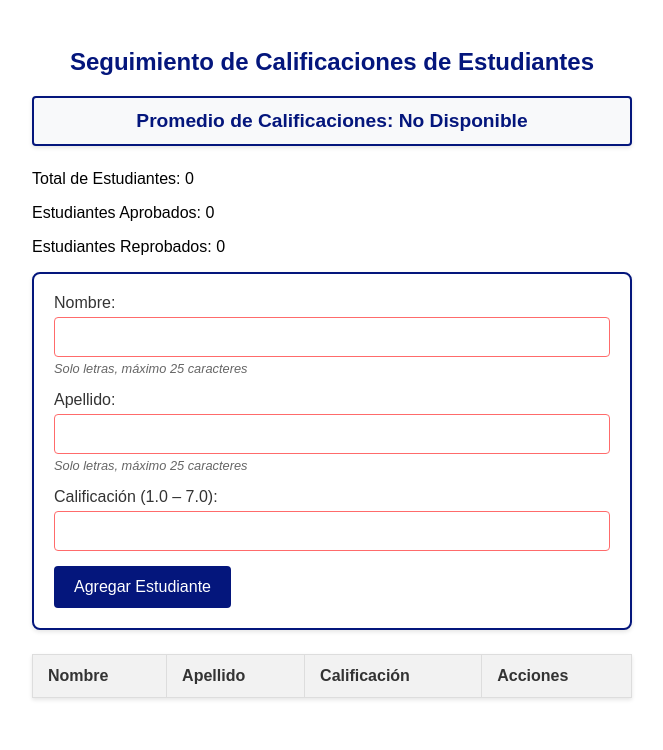
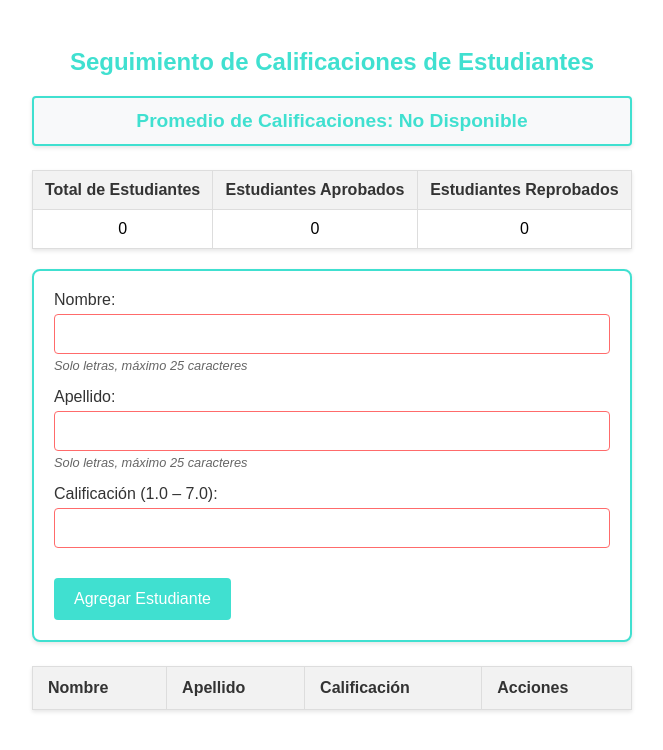
Before and after one commit to rcanifru/Ev2-Rolando-C-Promedios, a plain HTML site: page index.html in a window 1280 px wide. Shown: the whole page, without its empty margins (308-971 px from the left). Drawn offline with Linux system fonts and the light colour scheme.

Commit message:
Diseño Estadisticas

```diff
--- a/index.html
+++ b/index.html
@@ -13,12 +13,23 @@
     <!-- Promedio general -->
     <div id="average">Promedio de Calificaciones: No Disponible</div>
 
-    <!-- Estadísticas adicionales -->
-    <div id="stats">
-      <p>Total de Estudiantes: <span id="totalStudents">0</span></p>
-      <p>Estudiantes Aprobados: <span id="passedCount">0</span></p>
-      <p>Estudiantes Reprobados: <span id="failedCount">0</span></p>
-    </div>
+    <!-- Estadísticas adicionales en tabla -->
+    <table id="statsTable">
+      <thead>
+        <tr>
+          <th>Total de Estudiantes</th>
+          <th>Estudiantes Aprobados</th>
+          <th>Estudiantes Reprobados</th>
+        </tr>
+      </thead>
+      <tbody>
+        <tr>
+          <td><span id="totalStudents">0</span></td>
+          <td><span id="passedCount">0</span></td>
+          <td><span id="failedCount">0</span></td>
+        </tr>
+      </tbody>
+    </table>
 
     <!-- Formulario -->
     <form id="studentForm" novalidate>
@@ -30,10 +41,8 @@
           required
           maxlength="25"
           pattern="[A-Za-záéíóúüñÁÉÍÓÚÜÑ\s]+"
-          oninvalid="this.setCustomValidity(this.validity.valueMissing
-               ? 'Por favor, complete el campo \'Nombre\'.'
-               : 'El nombre solo debe contener letras (sin números ni caracteres especiales).')"
-          oninput="this.value = this.value.replace(/[^A-Za-záéíóúüñÁÉÍÓÚÜÑ\s]/g, ''); this.setCustomValidity('')"
+          oninvalid="this.setCustomValidity(this.validity.valueMissing ? 'Por favor, complete el campo \'Nombre\'.' : 'El nombre solo debe contener letras.')"
+          oninput="this.value=this.value.replace(/[^A-Za-záéíóúüñÁÉÍÓÚÜÑ\s]/g,'').substring(0,25); this.setCustomValidity('')"
         >
         <div class="hint">Solo letras, máximo 25 caracteres</div>
       </div>
@@ -45,10 +54,8 @@
           required
           maxlength="25"
           pattern="[A-Za-záéíóúüñÁÉÍÓÚÜÑ\s]+"
-          oninvalid="this.setCustomValidity(this.validity.valueMissing
-               ? 'Por favor, complete el campo \'Apellido\'.'
-               : 'El apellido solo debe contener letras (sin números ni caracteres especiales).')"
-          oninput="this.value = this.value.replace(/[^A-Za-záéíóúüñÁÉÍÓÚÜÑ\s]/g, ''); this.setCustomValidity('')"
+          oninvalid="this.setCustomValidity(this.validity.valueMissing ? 'Por favor, complete el campo \'Apellido\'.' : 'El apellido solo debe contener letras.')"
+          oninput="this.value=this.value.replace(/[^A-Za-záéíóúüñÁÉÍÓÚÜÑ\s]/g,'').substring(0,25); this.setCustomValidity('')"
         >
         <div class="hint">Solo letras, máximo 25 caracteres</div>
       </div>
@@ -59,16 +66,11 @@
           id="grade"
           required
           pattern="^([1-6](\.[0-9])?|7(\.0)?)$"
-          oninvalid="this.setCustomValidity(this.validity.valueMissing
-               ? 'Por favor, ingrese la calificación.'
-               : 'La calificación debe estar entre 1.0 y 7.0.')"
-          oninput="this.value = this.value.replace(/[^0-9.]/g, ''); this.setCustomValidity('')"
+          oninvalid="this.setCustomValidity(this.validity.valueMissing ? 'Por favor, ingrese la calificación.' : 'La calificación debe estar entre 1.0 y 7.0.')"
+          oninput="this.value=this.value.replace(/[^0-9.]/g,''); this.setCustomValidity('')"
         >
       </div>
-
-      <!-- edicion -->
       <input type="hidden" id="editIndex" value="">
-
       <button type="submit" id="submitBtn">Agregar Estudiante</button>
     </form>
 
@@ -82,9 +84,7 @@
           <th>Acciones</th>
         </tr>
       </thead>
-      <tbody>
-        <!-- se agregan las filas -->
-      </tbody>
+      <tbody></tbody>
     </table>
   </div>
 
--- a/style.css
+++ b/style.css
@@ -1,3 +1,8 @@
+:root {
+  --primary-color: #40E0D0;
+  --primary-hover: #30b8b0;
+}
+
 /* Contenedor principal */
 .container {
   max-width: 600px;
@@ -10,27 +15,45 @@
 h2 {
   text-align: center;
   margin-bottom: 20px;
-  color: #04167c;
+  color: var(--primary-color);
   font-weight: bold;
 }
 
 /* Promedio */
 #average {
   text-align: center;
-  border: 2px solid #04167c;
+  border: 2px solid var(--primary-color);
   padding: 12px;
   border-radius: 4px;
   font-size: 1.2rem;
   font-weight: bold;
-  color: #04167c;
+  color: var(--primary-color);
   background-color: #f8f9fa;
-  margin-bottom: 24px;
+  margin-bottom: 20px;
   box-shadow: 0 2px 4px rgba(0, 0, 0, 0.1);
+}
+
+/* Tabla de estadísticas */
+#statsTable {
+  width: 100%;
+  border-collapse: collapse;
+  margin-bottom: 20px;
+  box-shadow: 0 2px 4px rgba(0, 0, 0, 0.1);
+}
+#statsTable th,
+#statsTable td {
+  padding: 10px;
+  border: 1px solid #ddd;
+  text-align: center;
+}
+#statsTable th {
+  background-color: #f2f2f2;
+  font-weight: 600;
 }
 
 /* Formulario */
 form {
-  border: 2px solid #04167c;
+  border: 2px solid var(--primary-color);
   border-radius: 8px;
   padding: 20px;
   background-color: #fff;
@@ -40,7 +63,6 @@ form {
 
 .form-group {
   margin-bottom: 15px;
-  position: relative;
 }
 
 label {
@@ -53,7 +75,7 @@ label {
 input {
   width: 100%;
   padding: 10px;
-  border: 1px solid #04167c;
+  border: 1px solid var(--primary-color);
   border-radius: 4px;
   font-size: 1rem;
   box-sizing: border-box;
@@ -61,8 +83,8 @@ input {
 
 input:focus {
   outline: none;
-  border-color: #0056b3;
-  box-shadow: 0 0 0 2px rgba(0, 86, 179, 0.1);
+  border-color: var(--primary-hover);
+  box-shadow: 0 0 0 2px rgba(48, 184, 176, 0.3);
 }
 
 /* Mensaje de error */
@@ -70,7 +92,6 @@ input:invalid {
   border-color: #ff6b6b;
 }
 
-/* Texto para los campos */
 .hint {
   font-size: 0.8rem;
   color: #666;
@@ -78,18 +99,9 @@ input:invalid {
   font-style: italic;
 }
 
-/* Mensaje de error */
-.error-message {
-  color: #ff6b6b;
-  font-size: 0.9rem;
-  margin-top: 5px;
-  display: none;
-}
-
 /* Botón */
 button {
-  display: block;
-  background-color: #04167c;
+  background-color: var(--primary-color);
   color: #fff;
   border: none;
   padding: 12px 20px;
@@ -97,96 +109,53 @@ button {
   font-size: 1rem;
   cursor: pointer;
   margin-top: 15px;
-  width: auto;
-  text-align: center;
-  font-weight: 500;
   transition: background-color 0.3s;
 }
 
 button:hover {
-  background-color: #0056b3;
+  background-color: var(--primary-hover);
 }
 
-/* Tabla */
+/* Tabla general */
 table {
   width: 100%;
   border-collapse: collapse;
   margin-top: 24px;
   box-shadow: 0 2px 4px rgba(0, 0, 0, 0.1);
 }
-
-th, td {
+th,
+td {
   padding: 12px 15px;
   border: 1px solid #ddd;
   text-align: left;
 }
-
 th {
   background-color: #f2f2f2;
   font-weight: 600;
   color: #333;
 }
-
 tr:nth-child(even) {
   background-color: #f9f9f9;
 }
-
 tr:hover {
   background-color: #f1f1f1;
 }
 
-/* Responsive (formatos ipad, celular, pc) */
+/* Responsive */
 @media (max-width: 768px) {
-  .container {
-    width: 95%;
-    padding: 15px;
-  }
-
-  h2 {
-    font-size: 1.5rem;
-  }
-
-  #average {
-    font-size: 1.1rem;
-    padding: 10px;
-  }
-
-  form {
-    padding: 15px;
-  }
-
-  button {
-    width: 100%;
-    padding: 10px;
-  }
-
-  table {
-    font-size: 0.9rem;
-  }
-
-  th, td {
-    padding: 8px 10px;
-  }
+  .container { width: 95%; padding: 15px; }
+  h2 { font-size: 1.5rem; }
+  #average { font-size: 1.1rem; padding: 10px; }
+  form { padding: 15px; }
+  button { width: 100%; padding: 10px; }
+  table { font-size: 0.9rem; }
+  th, td { padding: 8px 10px; }
 }
 
 @media (max-width: 480px) {
-  h2 {
-    font-size: 1.3rem;
-  }
-
-  #average {
-    font-size: 1rem;
-  }
-
-  input, button {
-    padding: 8px;
-  }
-
-  table {
-    font-size: 0.8rem;
-  }
-
-  th, td {
-    padding: 6px 8px;
-  }
+  h2 { font-size: 1.3rem; }
+  #average { font-size: 1rem; }
+  input, button { padding: 8px; }
+  table { font-size: 0.8rem; }
+  th, td { padding: 6px 8px; }
 }
```
